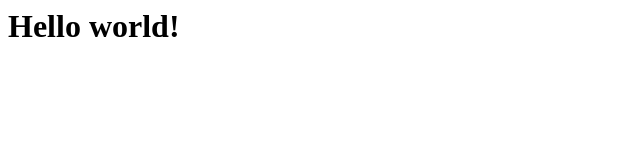
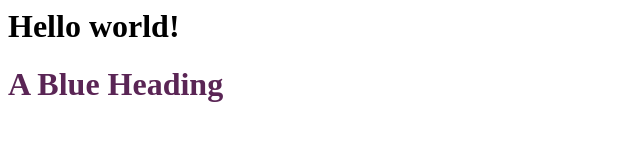
Before and after one commit to mariaspiteri0/mariaspiteri0.github.io, a plain HTML site: page index.html in a window 1280 px wide. Shown: the whole page, without its empty margins (0-640 px from the left). Drawn offline with Linux system fonts and the light colour scheme.

Commit message:
Update index.html

```diff
--- a/index.html
+++ b/index.html
@@ -1 +1,2 @@
 <h1>Hello world!</h1>
+<h1 style="color:#5A2555;">A Blue Heading</h1>
```
